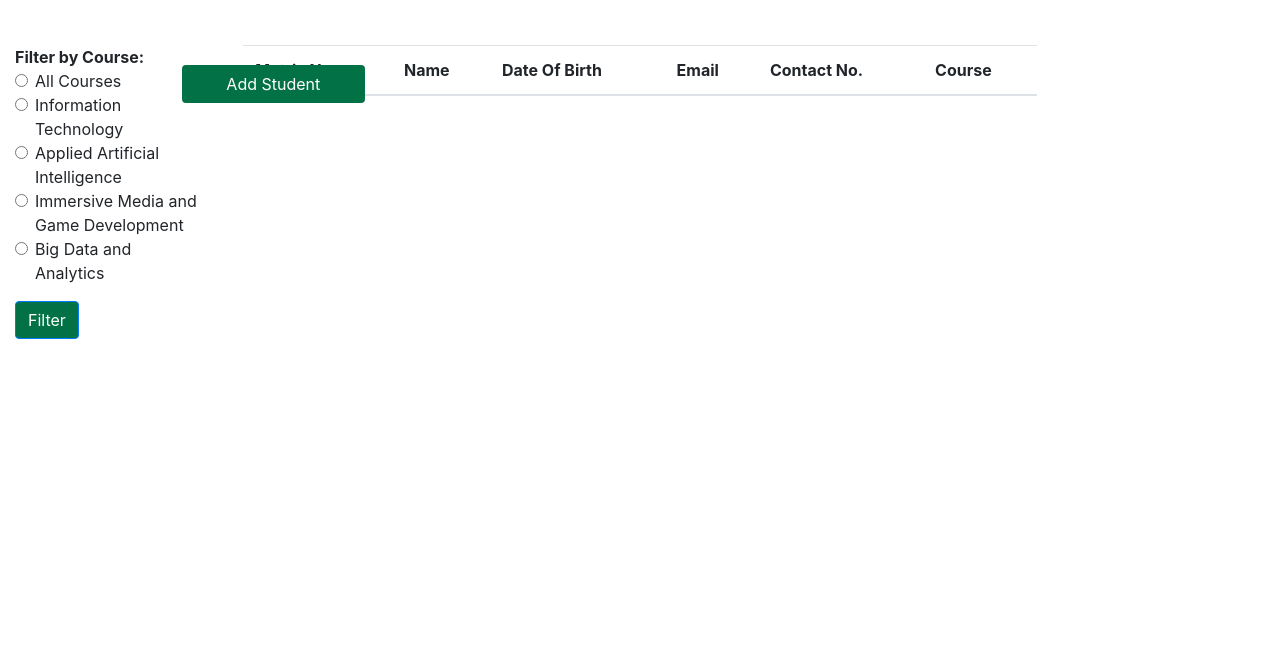
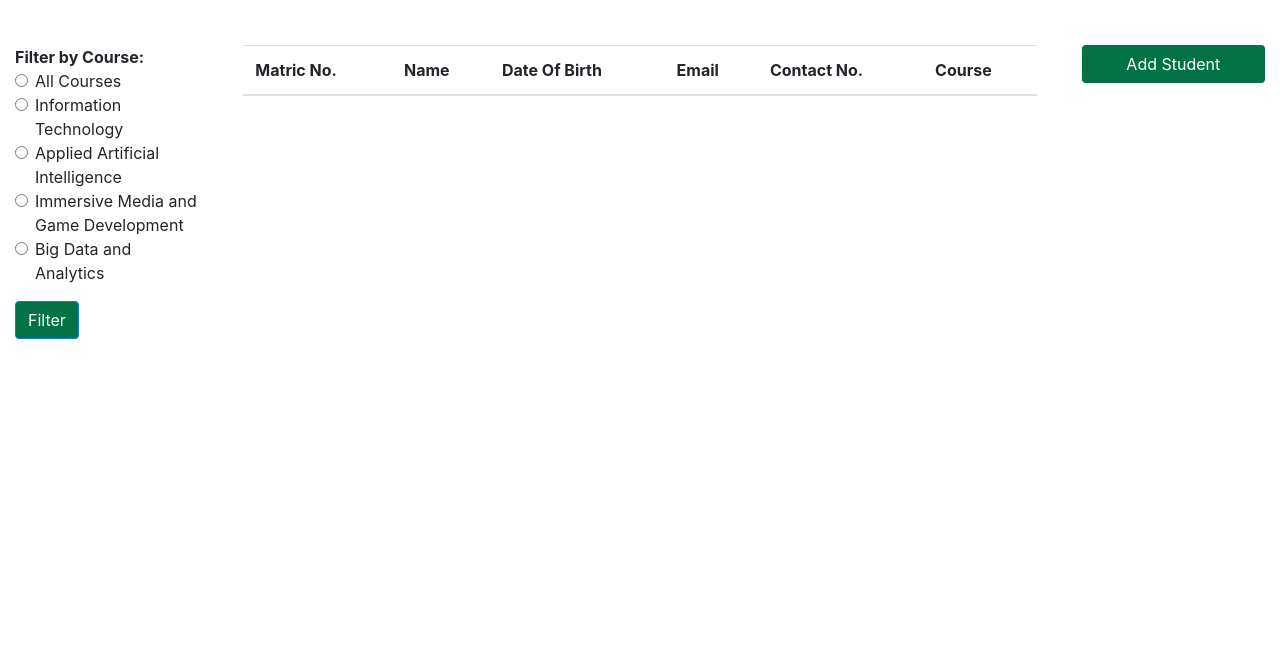
Before and after one commit to Sharafynna/StudentSphere-sha, a website: page public/index.html in a window 1280 px wide. Shown: the part 152-800 px from the top of the page. Drawn offline with nearby package versions, Linux system fonts and the light colour scheme; no server answers.

Commit message:
Fixed the add button in HTML

```diff
--- a/public/css/styles.css
+++ b/public/css/styles.css
@@ -26,10 +26,10 @@ nav{
 .custom-btn {
     background-color: #027246;
     color: white; /* Change text color to white */
-    margin-top: 20px; /* Add some margin to separate from the table */
+    margin-top: 0px; /* Add some margin to separate from the table */
     display: block; /* Ensure it takes full width if needed */
     width: 100%; /* Full width to align with the table */
-    margin-left: -900px; /* Change this value to move the button left or right */
+    margin-left: 0px; /* Change this value to move the button left or right */
     transition: background-color 0.3s ease, opacity 0.3s ease;
 }
 
```
